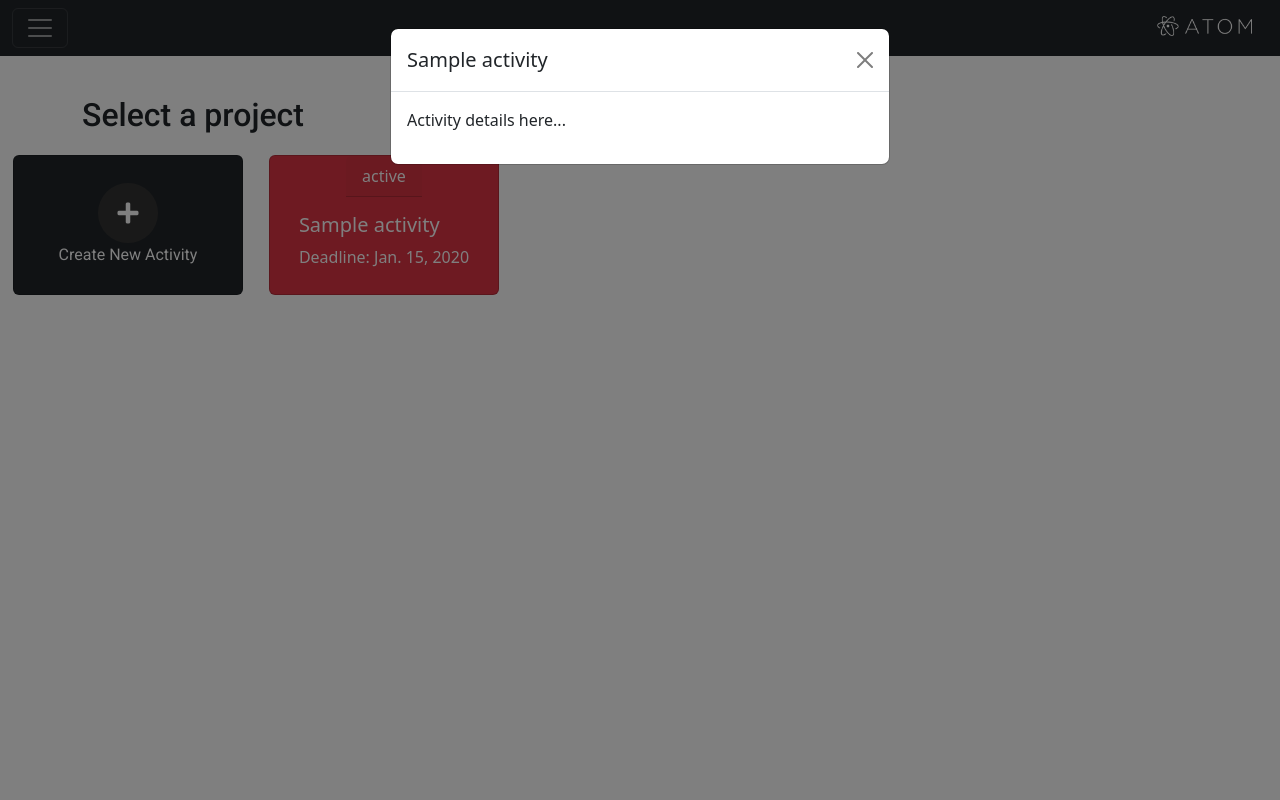
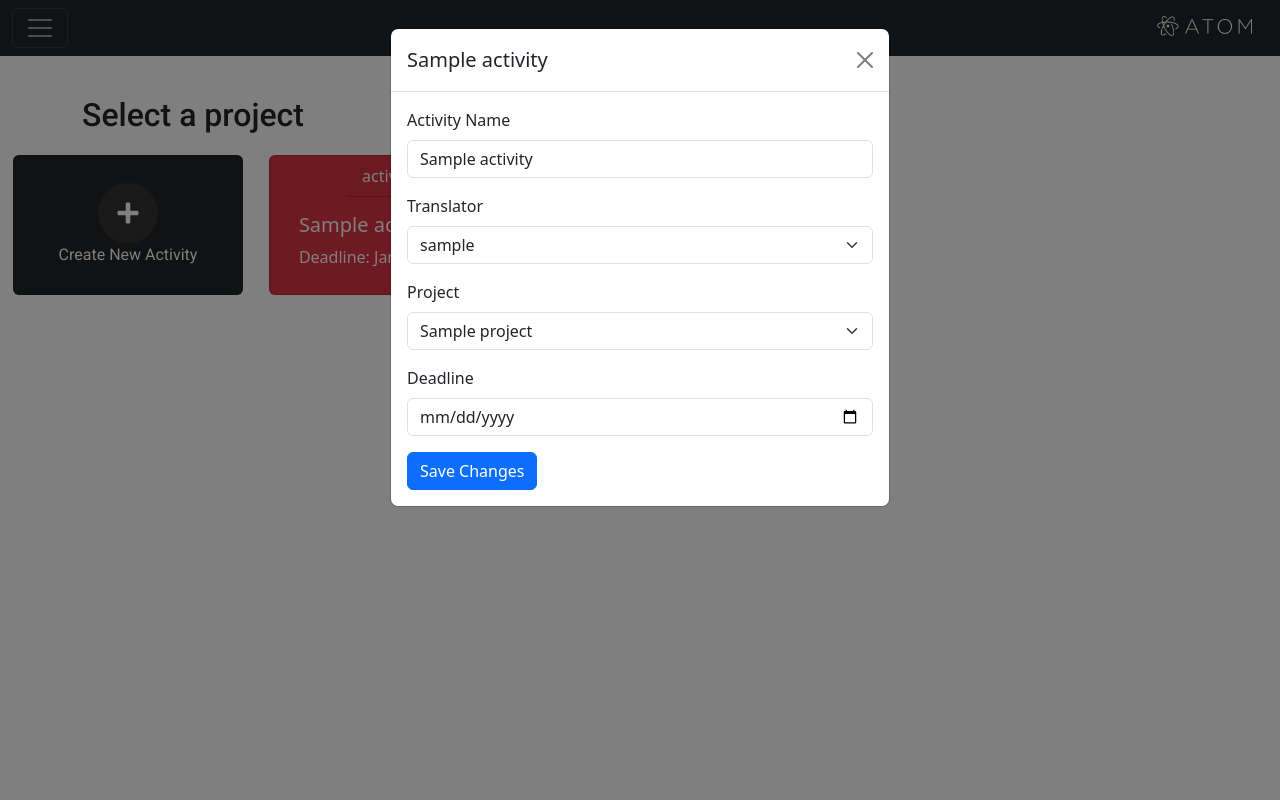
Before and after one commit to DeeVanko/SomeReposit, a Django app: page /project-manager/ in a window 1280 px wide, after a click that opens the changed part. Run offline with Django 5.2, Linux system fonts and the light colour scheme; tables that the repository leaves empty hold one stand-in row (values such as "Sample post"); some libraries are stand-ins or nearby versions.

Commit message:
activity modal

```diff
--- a/DJ1/app/urls.py
+++ b/DJ1/app/urls.py
@@ -14,4 +14,5 @@ urlpatterns = [
     path("success/", views.successful_register, name='successful_register'),
     path('project/update/<int:project_id>/', views.update_project, name='update_project'),
     path("project-manager-check/", views.create_activity, name='project_manager_check'),
+     path('update_activity/<int:activity_id>/', views.update_activity, name='update_activity'),
 ]
--- a/DJ1/app/views.py
+++ b/DJ1/app/views.py
@@ -114,6 +114,19 @@ def update_project(request, project_id):
         form = ProjectForm(instance=project)
     return render(request, 'edit_project.html', {'form': form})
 
+def update_activity(request, activity_id):
+    if request.method == 'POST':
+        activity = get_object_or_404(Activity, pk=activity_id)
+        activity.activity_name = request.POST.get('activity_name', activity.activity_name)
+        activity.translator = request.POST.get('translator', activity.translator)
+        activity.project_id = request.POST.get('project_id', activity.project_id)
+        activity.deadline = request.POST.get('deadline', activity.deadline)
+        activity.save()
+        messages.success(request, 'Activity updated successfully!')
+        return redirect('project_manager_home')  # Redirect to a specific view after updating
+    else:
+        return render(request, 'edit_project.html')
+
 def create_activity(request):
     projects = Project.objects.all()  # Fetch all projects for the dropdown
     translators = CustomUser.objects.filter(user_type='translator')  # Assuming CustomUser is your user model with a 'user_type' field
--- a/DJ1/templates/project_manager_home.html
+++ b/DJ1/templates/project_manager_home.html
@@ -65,8 +65,35 @@
                     <button type="button" class="btn-close" data-bs-dismiss="modal" aria-label="Close"></button>
                 </div>
                 <div class="modal-body">
-                    <p>Activity details here...</p>
-                    <!-- You can add more details about the activity inside this modal body -->
+                    <!-- Activity details form -->
+                    <form id="editActivityForm{{ activity.id }}" method="post" action="{% url 'update_activity' activity.id %}">
+                        {% csrf_token %}
+                        <div class="mb-3">
+                            <label for="activityName{{ activity.id }}" class="form-label">Activity Name</label>
+                            <input type="text" class="form-control" id="activityName{{ activity.id }}" name="activity_name" value="{{ activity.activity_name }}">
+                        </div>
+                        <div class="mb-3">
+                            <label for="translator{{ activity.id }}" class="form-label">Translator</label>
+                            <select class="form-select" id="translator{{ activity.id }}" name="translator">
+                                {% for translator in translators %}
+                                <option value="{{ translator.username }}">{{ translator.username }}</option>
+                                {% endfor %}
+                            </select>
+                        </div>
+                        <div class="mb-3">
+                            <label for="project{{ activity.id }}" class="form-label">Project</label>
+                            <select class="form-select" id="project{{ activity.id }}" name="project_id">
+                                {% for project in projects %}
+                                <option value="{{ project.id }}">{{ project.project_name }}</option>
+                                {% endfor %}
+                            </select>
+                        </div>
+                        <div class="mb-3">
+                            <label for="deadline{{ activity.id }}" class="form-label">Deadline</label>
+                            <input type="date" class="form-control" id="deadline{{ activity.id }}" name="deadline" value="{{ activity.deadline }}">
+                        </div>
+                        <button type="submit" class="btn btn-primary">Save Changes</button>
+                    </form>
                 </div>
             </div>
         </div>
@@ -333,6 +360,25 @@
         });
 
     </script>
+
+    <script>
+        <script>
+            document.addEventListener("DOMContentLoaded", function () {
+                const activityModals = document.querySelectorAll('.modal');
+
+                activityModals.forEach(modal => {
+                    modal.addEventListener('show.bs.modal', function (event) {
+                        const button = event.relatedTarget;
+                        const activityId = button.getAttribute('data-activity-id');
+
+                        // Update the form action to include the activity ID
+                        const form = modal.querySelector(`#editActivityForm${activityId}`);
+                        form.action = `/update_activity/${activityId}`;
+                    });
+                });
+            });
+        </script>
+    </script>
 </body>
 </html>
 
```
